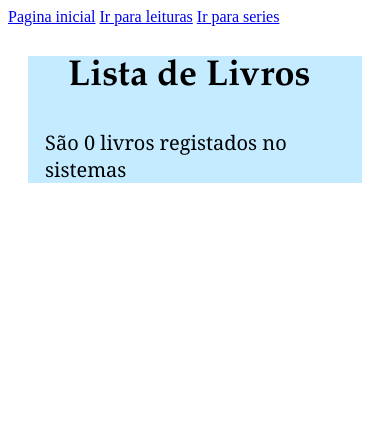
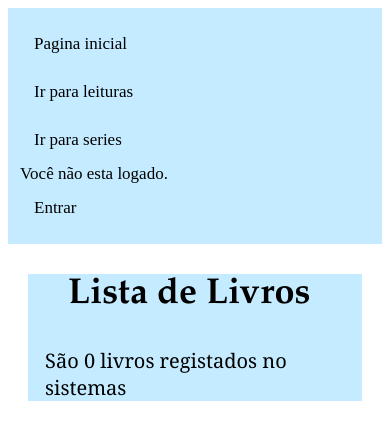
Before and after one commit to vini84200/medusa2, a Django app: page /l/ in a window 390 px wide. Shown: the top 440 px of the page. Run offline with Django 3.2, Linux system fonts and the light colour scheme; data that the repository does not hold is empty.

Commit message:
Botão de login adicionado ao menu, junto de uma mensagem de boas vindas; A mensagem exibe um botão Logout se ja estiver logado, ou login para se logar;
Pagina do redirect de logout alterada, estilo do menu alterado.

Signed-off-by: Vini84200 <www.vini84200@hotmail.com>

```diff
--- a/MedusaII/settings.py
+++ b/MedusaII/settings.py
@@ -127,3 +127,4 @@ STATIC_ROOT = os.path.join(BASE_DIR, 'staticfiles')
 
 #Login info
 LOGIN_REDIRECT_URL = '/l/'
+LOGOUT_REDIRECT_URL = '/l/'
--- a/leituras/models.py
+++ b/leituras/models.py
@@ -9,7 +9,6 @@ class Editora(models.Model):
         return self.nome
     class Meta:
         ordering =['nome']
-
 
 
 class Autor(models.Model):
--- a/leituras/static/leituras/style.css
+++ b/leituras/static/leituras/style.css
@@ -129,3 +129,61 @@
 	text-decoration: none;
 	color: black;
 }
+/* Style the navbar */
+.topnav {
+  overflow: hidden;
+  background-color: #C4EBFF;
+  padding: 12px 12px;
+}
+
+/* Navbar links */
+.topnav a {
+  margin: 14px 16px;
+  color: black;
+  text-align: center;
+  padding: 14px 16px;
+  text-decoration: none;
+  font-size: 17px;
+}
+.topnav span {
+  float: left;
+  display: block;
+  color: black;
+  text-align: center;
+  text-decoration: none;
+  font-size: 17px;
+}
+
+/* Navbar links on mouse-over */
+.topnav a:hover {
+  background-color: #0073AE;
+  color: white;
+}
+
+/* Active/current link */
+.topnav a.active {
+  background-color: #0073AE;
+  color: white;
+}
+
+/* Style the input container */
+.topnav .login-container {
+  float: right;
+}
+
+/* Style the input field inside the navbar */
+
+/* Add responsiveness - On small screens, display the navbar vertically instead of horizontally */
+@media screen and (max-width: 600px) {
+  .topnav .login-container {
+    float: none;
+  }
+  .topnav a, .topnav input[type=text], .topnav .login-container button {
+    float: none;
+    display: block;
+    text-align: left;
+    width: 100%;
+    margin: 0;
+    padding: 14px;
+  }
+}
--- a/leituras/templates/leituras/base.html
+++ b/leituras/templates/leituras/base.html
@@ -8,9 +8,21 @@
     <link href="{%static 'leituras/style.css'%}" rel="stylesheet" type="text/css">
 </head>
 <body>
-<a href="{%url 'biblio:index'%}">Pagina inicial</a>
-<a href="{%url 'biblio:list_leituras'%}"> Ir para leituras</a>
-<a href="{%url 'biblio:series_list'%}"> Ir para series</a>
+<div class="topnav">
+    <a href="{%url 'biblio:index'%}">Pagina inicial</a>
+    <a href="{%url 'biblio:list_leituras'%}"> Ir para leituras</a>
+    <a href="{%url 'biblio:series_list'%}"> Ir para series</a>
+    <div class="login-container">
+        {% if user.is_authenticated %}
+        <span>Bem vindo, {{ user.get_username }}. <a href="{%url 'logout'%}"> Logout</a></span>
+        {% else %}
+        <span>Você não esta logado. <a href="{%url 'login'%}">Entrar</a></span>
+        {% endif %}
+
+    </div>
+</div>
+
+
 {%block content%}
 {%endblock%}
 </body>
```
